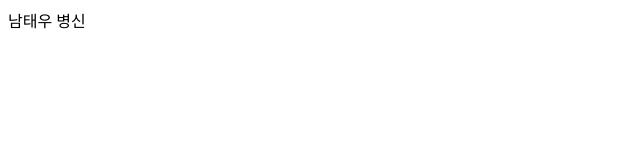
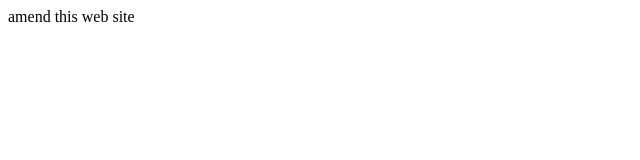
Before and after one commit to Daniel-k-dev/commento, a plain HTML site: page index.html in a window 1280 px wide. Shown: the full height of the page, 0-640 px from the left. Drawn offline with Linux system fonts and the light colour scheme.

Commit message:
test amend

```diff
--- a/index.html
+++ b/index.html
@@ -7,6 +7,6 @@
     <title>Document</title>
 </head>
 <body>
-    남태우 병신
+    amend this web site
 </body>
 </html>
```
